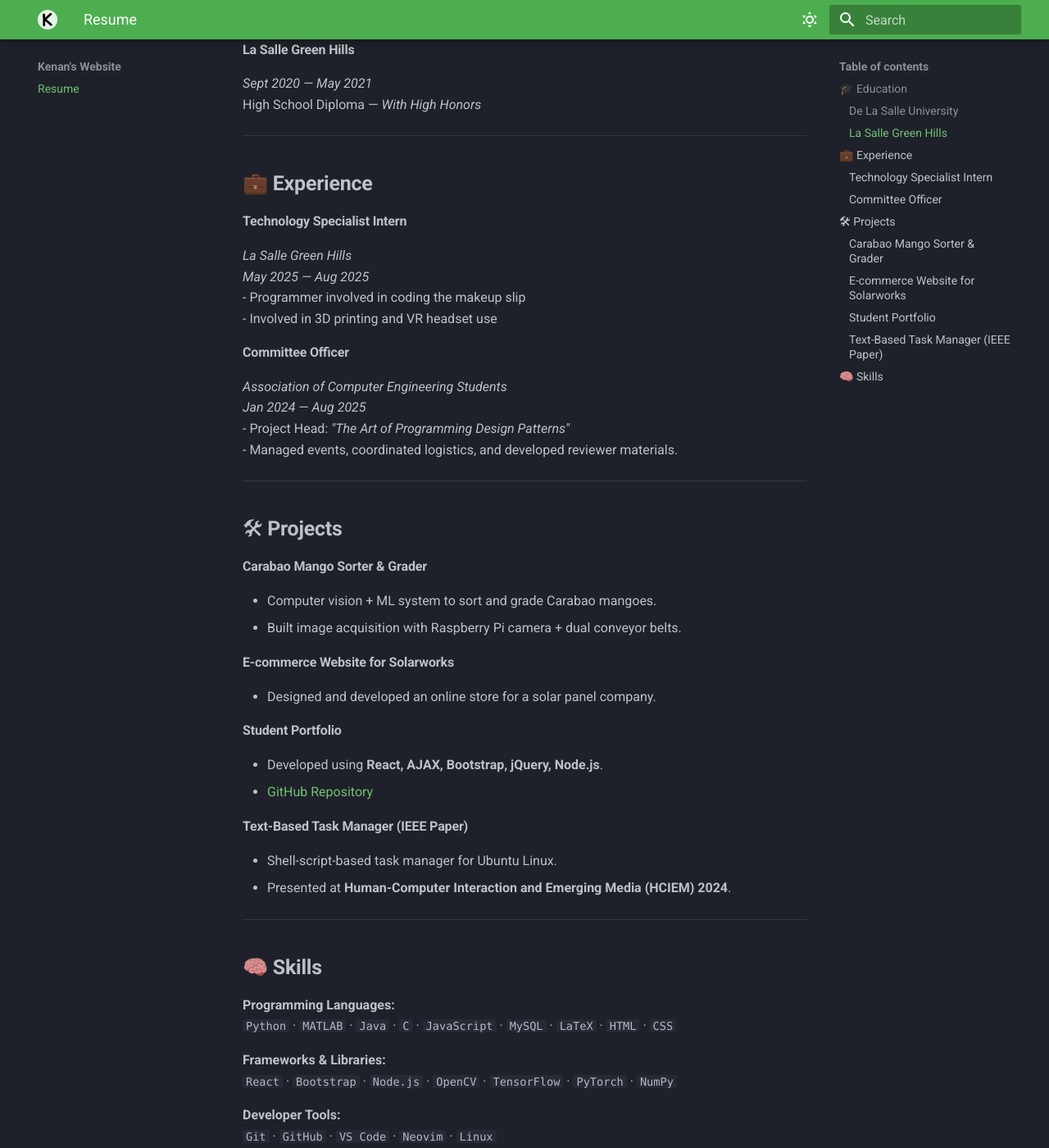
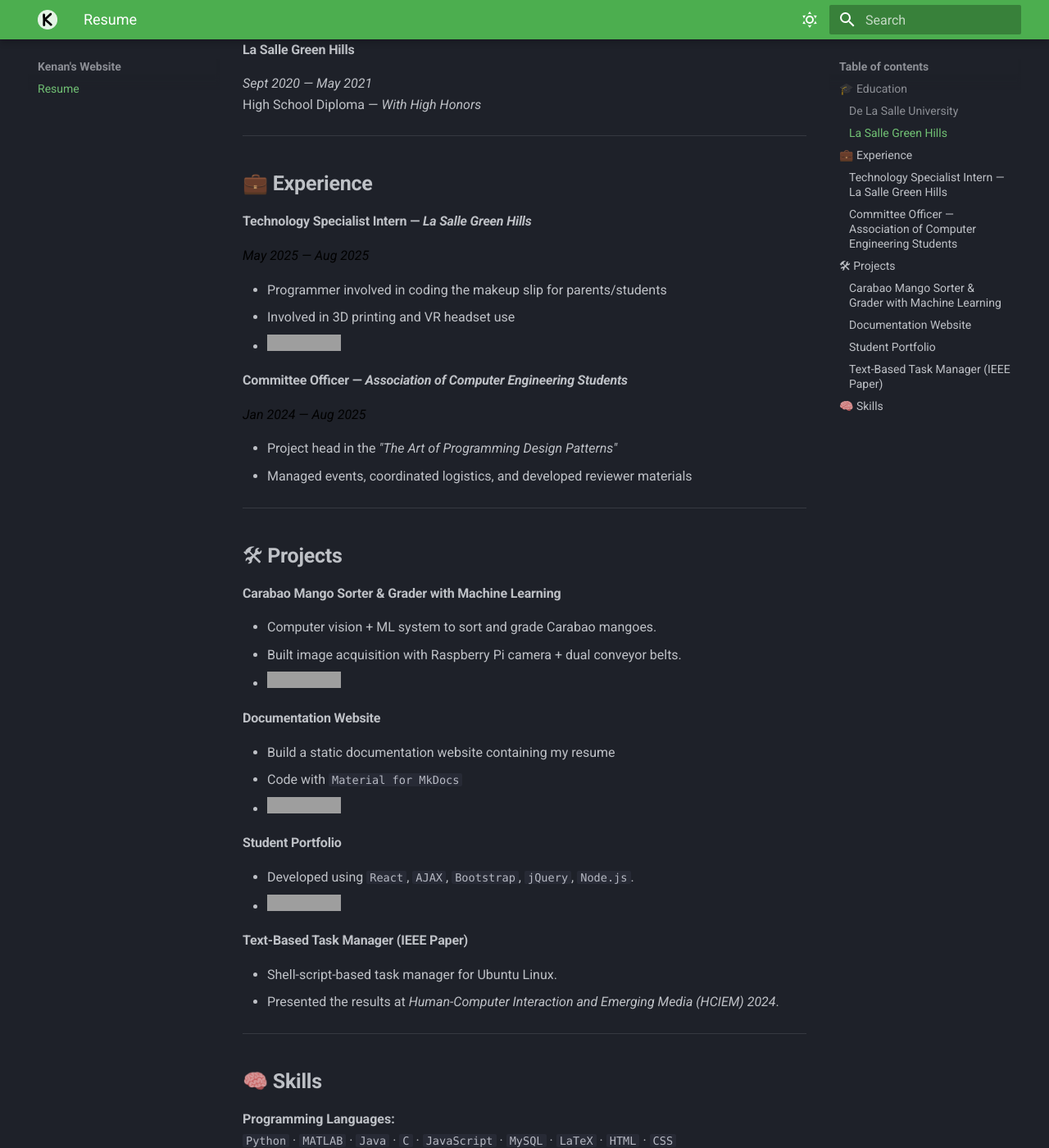
Before and after one commit to kenaniscoding/kenaniscoding.github.io, an MkDocs documentation site: the page built from docs/index.md, in a window 1280 px wide and 1400 px high, scrolled down 660 px. Shown: the whole window at 82% size. Built offline with MkDocs 1.6.1 and Material for MkDocs 9.7.7, drawn with Linux system fonts in a browser that asks for light colours; some web fonts are replaced; grey boxes are pictures that could not be loaded.

Commit message:
added more info

```diff
--- a/docs/index.md
+++ b/docs/index.md
@@ -1,9 +1,9 @@
 #  **Resume**
 > _Kenan Banal is a young aspiring maker passionate about learning software and hardware technologies._
 
+ [![Email](https://img.shields.io/badge/Email-D14836?style=flat&logo=gmail&logoColor=white)](mailto:kenanbanal@example.com)
  [![LinkedIn](https://img.shields.io/badge/LinkedIn-0077B5?style=flat&logo=linkedin&logoColor=white)](https://linkedin.com/in/kenan-banal)
  [![GitHub](https://img.shields.io/badge/GitHub-181717?style=flat&logo=github&logoColor=white)](https://github.com/kenaniscoding)
- [![Email](https://img.shields.io/badge/Email-D14836?style=flat&logo=gmail&logoColor=white)](mailto:kenanbanal@example.com)
 
 !!! warning "Website in Progress"
     This site is currently under development. Some sections may be incomplete, and content will be updated regularly. Thank you!
@@ -23,36 +23,38 @@
 
 ## 💼 **Experience**
 
-#### **Technology Specialist Intern**
-_La Salle Green Hills_
-*May 2025 — Aug 2025*
-- Programmer involved in coding the makeup slip
+#### **Technology Specialist Intern** — *La Salle Green Hills*
+<span style="color:black; font-style:italic;">May 2025 — Aug 2025</span>
+
+- Programmer involved in coding the makeup slip for parents/students
 - Involved in 3D printing and VR headset use
+- [![GitHub](https://img.shields.io/badge/GitHub-181717?style=flat&logo=github&logoColor=white)](https://github.com/LSGH-OJT-EdTech-Code)
 
-#### **Committee Officer**
-_Association of Computer Engineering Students_
-*Jan 2024 — Aug 2025*
-- Project Head: _"The Art of Programming Design Patterns"_
-- Managed events, coordinated logistics, and developed reviewer materials.
+#### **Committee Officer** — *Association of Computer Engineering Students*
+<span style="color:black; font-style:italic;">Jan 2024 — Aug 2025</span>
 
+- Project head in the _"The Art of Programming Design Patterns"_
+- Managed events, coordinated logistics, and developed reviewer materials
 ---
 
 ## 🛠 **Projects**
 
-#### **Carabao Mango Sorter & Grader**
+#### **Carabao Mango Sorter & Grader with Machine Learning**
 - Computer vision + ML system to sort and grade Carabao mangoes.
 - Built image acquisition with Raspberry Pi camera + dual conveyor belts.
-
-#### **E-commerce Website for Solarworks**
-- Designed and developed an online store for a solar panel company.
+- [![GitHub](https://img.shields.io/badge/GitHub-181717?style=flat&logo=github&logoColor=white)](https://github.com/kenaniscoding/thesisLaTeX)
+#### **Documentation Website**
+- Build a static documentation website containing my resume
+- Code with `Material for MkDocs`
+- [![GitHub](https://img.shields.io/badge/GitHub-181717?style=flat&logo=github&logoColor=white)](https://github.com/kenaniscoding/mkdocs-resume)
 
 #### **Student Portfolio**
-- Developed using **React, AJAX, Bootstrap, jQuery, Node.js**.
-- [GitHub Repository](https://github.com/kenaniscoding/LBYCPG3_FinalProject)
+- Developed using `React`, `AJAX`, `Bootstrap`, `jQuery`, `Node.js`.
+- [![GitHub](https://img.shields.io/badge/GitHub-181717?style=flat&logo=github&logoColor=white)](https://github.com/kenaniscoding/LBYCPG3_FinalProject)
 
 #### **Text-Based Task Manager (IEEE Paper)**
 - Shell-script-based task manager for Ubuntu Linux.
-- Presented at **Human-Computer Interaction and Emerging Media (HCIEM) 2024**.
+- Presented the results at _Human-Computer Interaction and Emerging Media (HCIEM) 2024_.
 
 ---
 
--- a/mkdocs.yml
+++ b/mkdocs.yml
@@ -39,8 +39,7 @@
     - icon: fontawesome/brands/linkedin
       link: https://www.linkedin.com/in/kenan-banal-1392472a9/
     - icon: fontawesome/brands/github
-      link: https://github.com/kenaniscoding
-
+      link: https://github.com/kenaniscoding/mkdocs-resume
 extra_css:
   - stylesheets/extra.css
 
```
